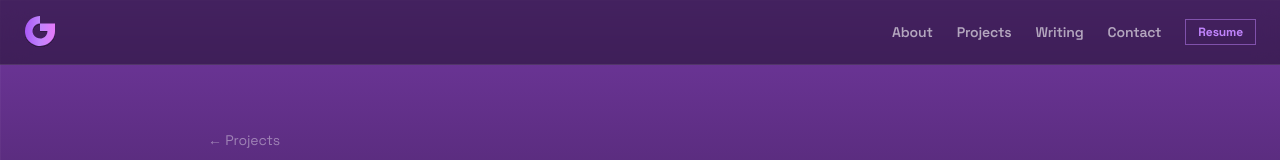
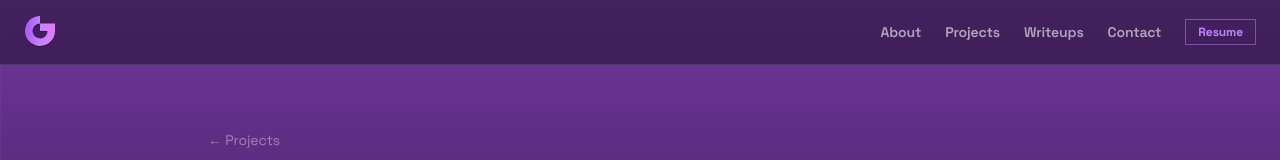
Before and after one commit to Lilspartan/Portfolio, a Next.js app: page /projects/betterstudentvue in a window 1280 px wide. Shown: the top 160 px of the page. Built offline with nearby package versions, Linux system fonts and the light colour scheme.

Commit message:
wording change

```diff
--- a/components/Nav/index.tsx
+++ b/components/Nav/index.tsx
@@ -40,7 +40,7 @@ const Nav = () => (
         <div className="flex items-center gap-6 text-sm font-semibold">
             <a href="/#about"    className="text-white/60 hover:text-accent transition duration-200">About</a>
             <a href="/#projects" className="text-white/60 hover:text-accent transition duration-200">Projects</a>
-            <a href="/writing"   className="text-white/60 hover:text-accent transition duration-200">Writing</a>
+            <a href="/writing"   className="text-white/60 hover:text-accent transition duration-200">Writeups</a>
             <a href="/#contact"  className="text-white/60 hover:text-accent transition duration-200">Contact</a>
             <a href="/resume.pdf" target="_blank" className="border border-accent/50 text-accent px-3 py-1 text-xs font-bold hover:bg-accent hover:text-primary transition duration-200">
                 Resume
--- a/pages/projects/[project].tsx
+++ b/pages/projects/[project].tsx
@@ -187,7 +187,7 @@ const ProjectPage = ({ project, relatedWriteups }: Props) => {
 						{/* Related writeups */}
 						{relatedWriteups.length > 0 && (
 							<section className="px-4 max-w-4xl mx-auto mb-8">
-								<h2 className="text-2xl font-extrabold text-white mb-4 border-l-4 border-accent pl-4">Writing</h2>
+								<h2 className="text-2xl font-extrabold text-white mb-4 border-l-4 border-accent pl-4">Related Writeups</h2>
 								<div className="flex flex-col gap-3">
 									{relatedWriteups.map(w => (
 										<a key={w.slug} href={`/writing/${w.slug}`} className="block group">
@@ -198,7 +198,7 @@ const ProjectPage = ({ project, relatedWriteups }: Props) => {
 														<p className="text-white/50 text-sm mt-0.5">{w.description}</p>
 													</div>
 													<span className="text-white/30 text-xs shrink-0">
-														{new Date(w.date).toLocaleDateString('en-US', { year: 'numeric', month: 'long', day: 'numeric' })}
+														{new Date(w.date + 'T12:00:00').toLocaleDateString('en-US', { year: 'numeric', month: 'long', day: 'numeric' })}
 													</span>
 												</div>
 											</Card>
```
